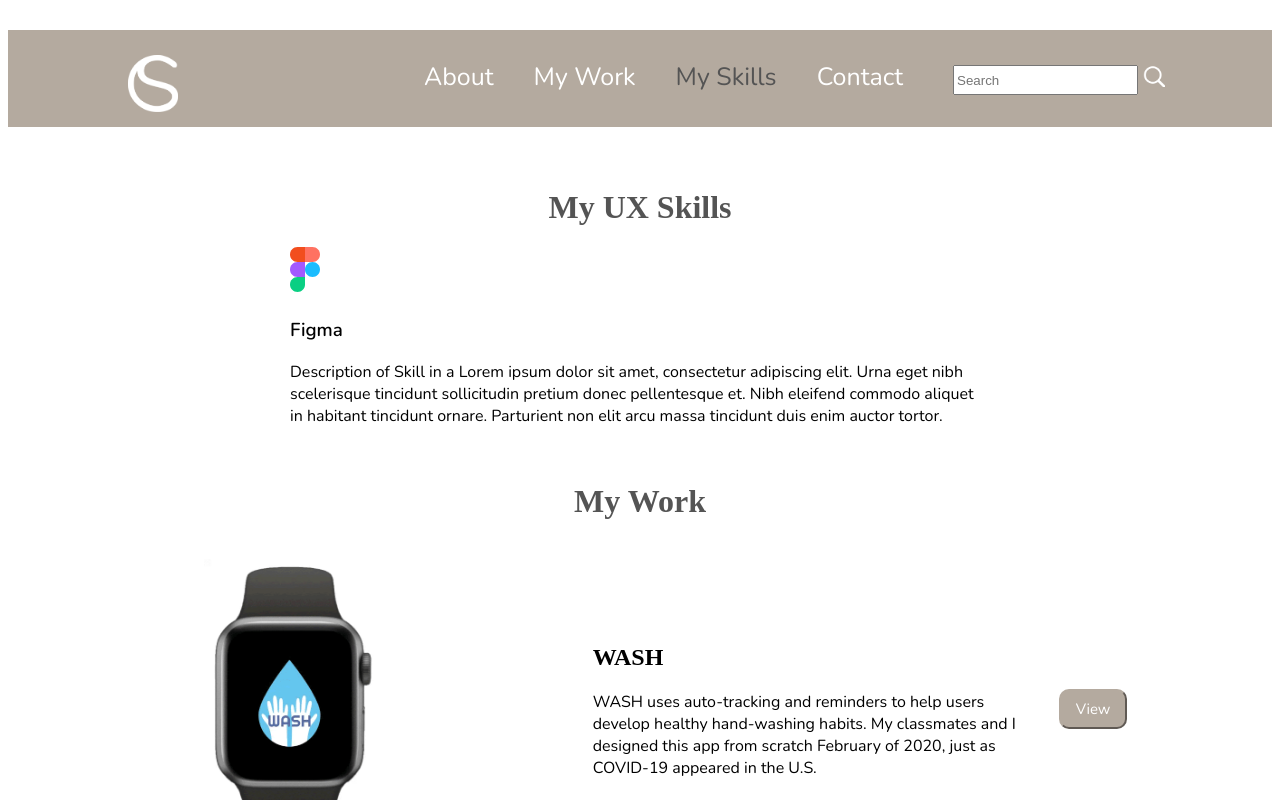
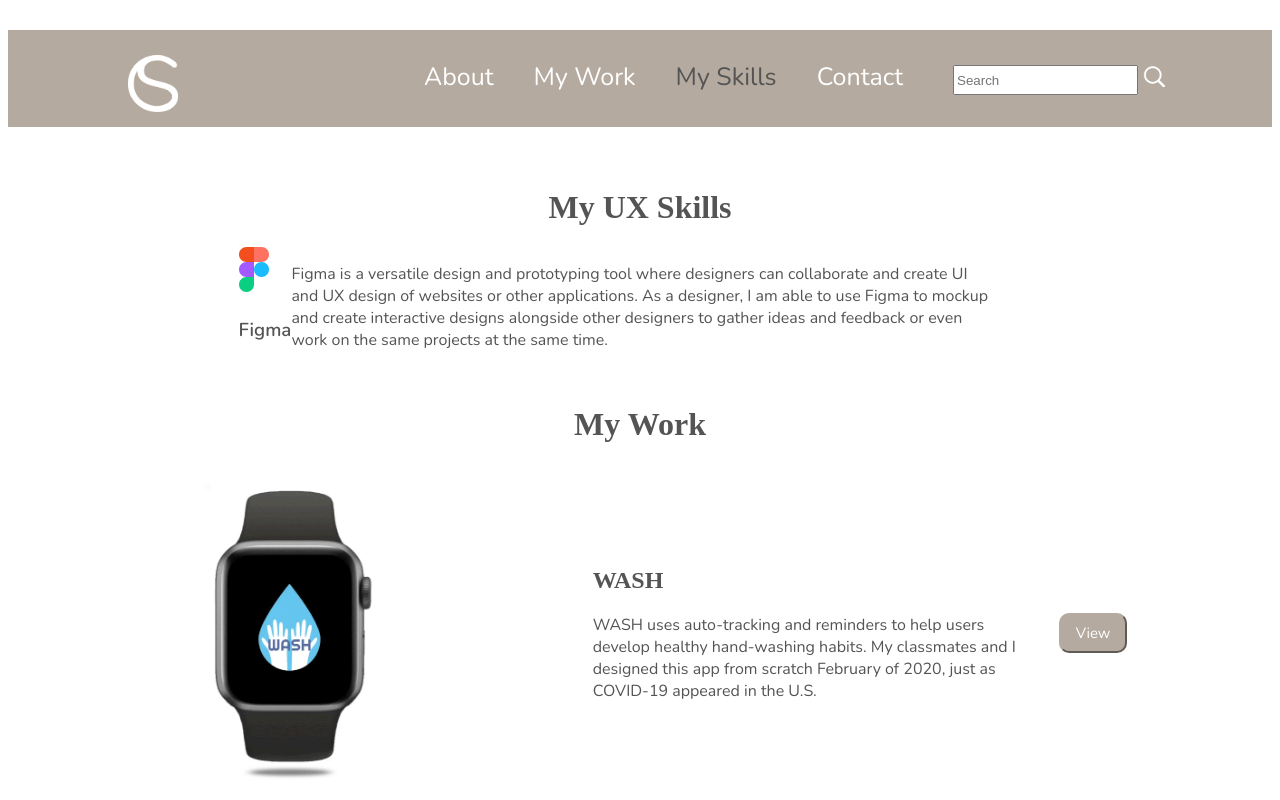
Before and after one commit to SonjaChew/UX_UI_HW_18_A, a plain HTML site: page HW _18_MySkills/index.html in a window 1280 px wide. Shown: the top 800 px of the page. Drawn offline with nearby package versions, Linux system fonts and the light colour scheme.

Commit message:
Edits
Edited Figma description and cursor hover.

```diff
--- a/HW _18_MySkills/css/style.css
+++ b/HW _18_MySkills/css/style.css
@@ -65,8 +65,8 @@
     padding-top: 10px;
     padding-bottom: 15px;
     text-align: left;
-    size: 50px;}
- ,
+    size: 50px;
+}
 .flexContainer {
     display:flex;
    justify-content: center;
@@ -90,6 +90,7 @@
     white-space: wrap;
     text-align: left;
     font-family: 'Nunito', sans-serif;
+    color: #545454;
 }
 #link {
     font-family:'Noto Serif SC', serif ;
@@ -100,6 +101,7 @@
  p {
     max-width: 700px;
     font-family:'Nunito', sans-serif;
+    color: #545454;
  }
 .myWork {
     display:flex;
@@ -117,14 +119,15 @@
     justify-content: flex-start;
     font-family:'Noto Serif SC', serif ;
     padding-right: 20px;
+    color: #545454;
 }
 .grid-item {
     display: flex;
     justify-content: center;
     align-items: center;
     white-space: wrap;
+}
 
-}
 button {
     background-color: #b4aa9f;
     height: 40px;
@@ -176,10 +179,10 @@
     align-items: flex-end;}
 
  @media only screen and (max-width: 600px) {
-
     .workGrid {
         display:grid;
         grid-column-gap: 20px;
         grid-row-gap: 20px;
         grid-template-columns: 100%;
+    }
  }
--- a/HW _18_MySkills/index.html
+++ b/HW _18_MySkills/index.html
@@ -33,10 +33,11 @@
                      <div class="flexContainer">
                          <div class="figma"><img src="images/figmalogo.svg" width="30px">
                          <h3>  Figma </h3> </div>
-                         <p> Description of Skill in a Lorem ipsum dolor sit amet, consectetur adipiscing elit.
-                             Urna eget nibh scelerisque tincidunt sollicitudin pretium donec pellentesque et.
-                             Nibh eleifend commodo aliquet in habitant tincidunt ornare.
-                             Parturient non elit arcu massa tincidunt duis enim auctor tortor. </p>
+                         <p> Figma is a versatile design and prototyping tool where designers can collaborate and create
+                             UI and UX design of websites or other applications. As a designer, I am able to
+                             use Figma to mockup and create interactive designs alongside other designers
+                             to gather ideas and feedback or even work on the same projects at the same time.
+                              </p>
                      </div>
 
                 </section>
@@ -48,7 +49,7 @@
 
                     <div class="workGrid">
 
-                        <div class="grid-item">  <br> <img src="images/wash.gif" height="300px"> </div>
+                        <div class="grid-item" class="WASH">  <br> <img src="images/wash.gif" height="300px"> </div>
                             <div class="grid-item">
                                 <div><h2>WASH</h2>
                                     <p>
@@ -59,7 +60,7 @@
                             </div>
 
 
-                        <div class="grid-item">  <br><img src="images/asha.png" height="300px"> </div>
+                        <div class="grid-item" class="Asha">  <br><img src="images/asha.png" height="300px"> </div>
                             <div class="grid-item">
                                 <div> <h2>Asha India</h2>
                                     <p>
```
Also changed, not shown: HW _18_MySkills/js/index.js (added), 2 other files.
